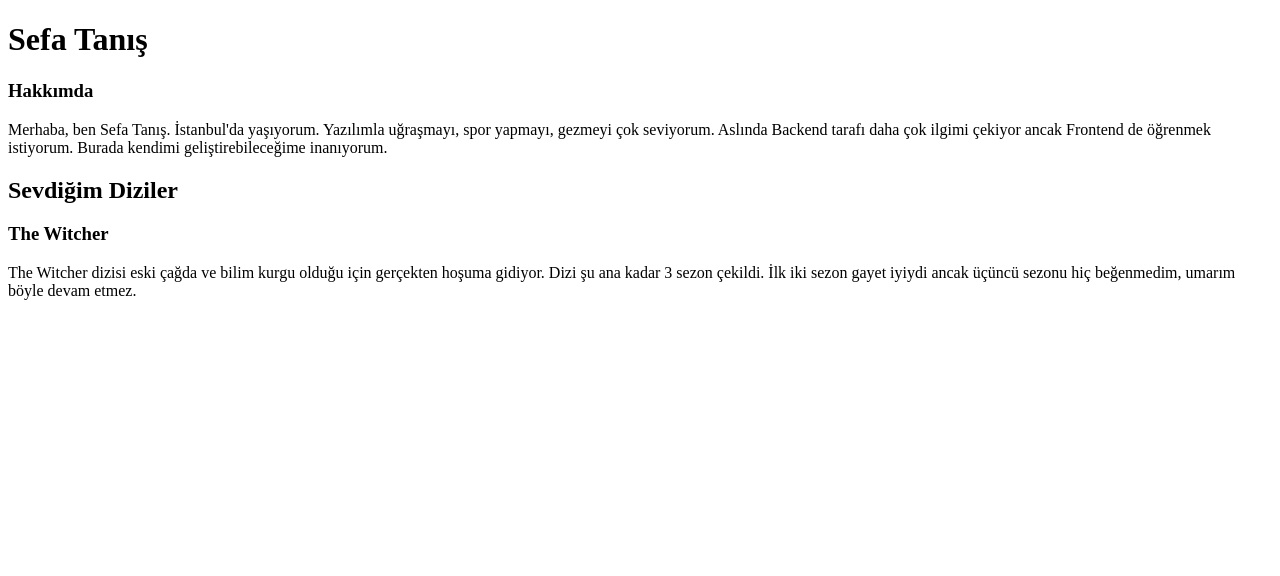
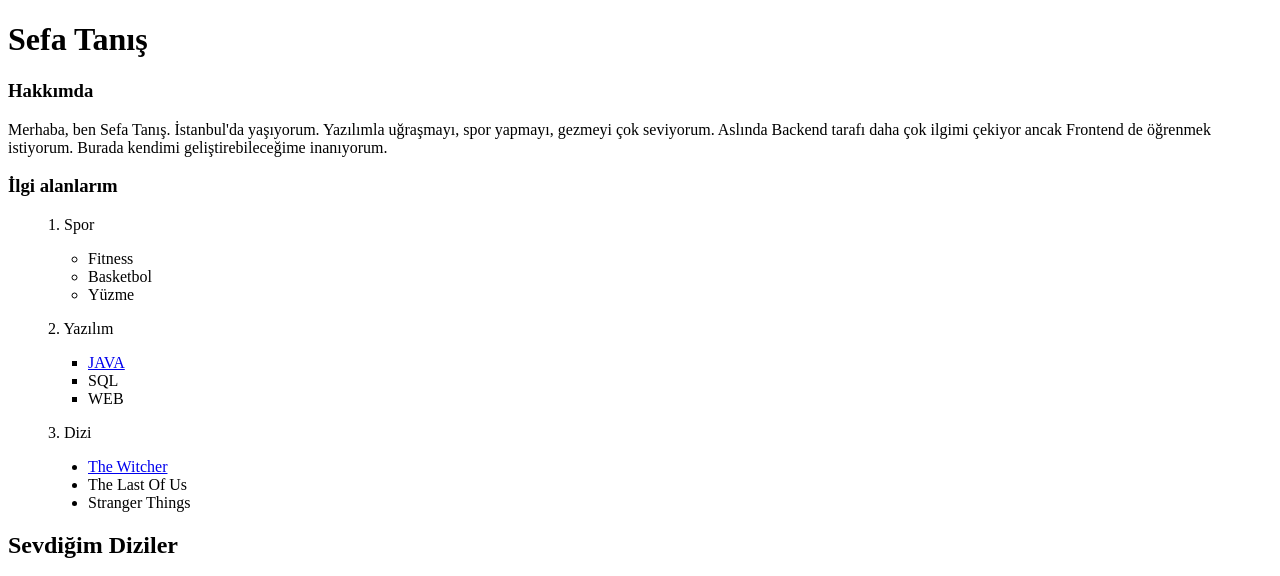
Before and after one commit to SefaTns/kodluyoruzFrontEndRepo, a plain HTML site: page index.html in a window 1280 px wide. Shown: the top 576 px of the page. Drawn offline with Linux system fonts and the light colour scheme.

Commit message:
Yeni eklenen görsel

```diff
--- a/index.html
+++ b/index.html
@@ -16,14 +16,40 @@
         geliştirebileceğime inanıyorum.
     </p>
 
+    <h3>İlgi alanlarım</h3>
+
+    <ul>
+        <p>1. Spor</p>
+        <ul>
+            <li>Fitness</li>
+            <li>Basketbol</li>
+            <li>Yüzme</li>
+        </ul>
+
+        <p>2. Yazılım</p>
+        <ul style="list-style-type:square">
+            <li><a href="https://www.java.com/tr/" target="_blank">JAVA</a></li>
+            <li>SQL</li>
+            <li>WEB</li>
+        </ul>
+
+        <p>3. Dizi</p>
+        <ul style="list-style-type:disc">
+            <li><a href="https://www.imdb.com/title/tt5180504/" target="_blank">The Witcher</a></li>
+            <li>The Last Of Us</li>
+            <li>Stranger Things</li>
+        </ul>
+    </ul>
+
     <h2>Sevdiğim Diziler</h2>
 
     <h3>The Witcher</h3>
 
+    <img height="500" src="witcher.jpg" alt="dizi">
     <p>
         The Witcher dizisi eski çağda ve bilim kurgu olduğu için gerçekten hoşuma gidiyor. Dizi şu ana kadar 3 sezon
         çekildi. İlk iki sezon gayet iyiydi ancak üçüncü sezonu hiç beğenmedim, umarım böyle devam etmez.
-    </p>
+    </p><br>
 
 </body>
 </html>
```
Also changed, not shown: 1 other file.
